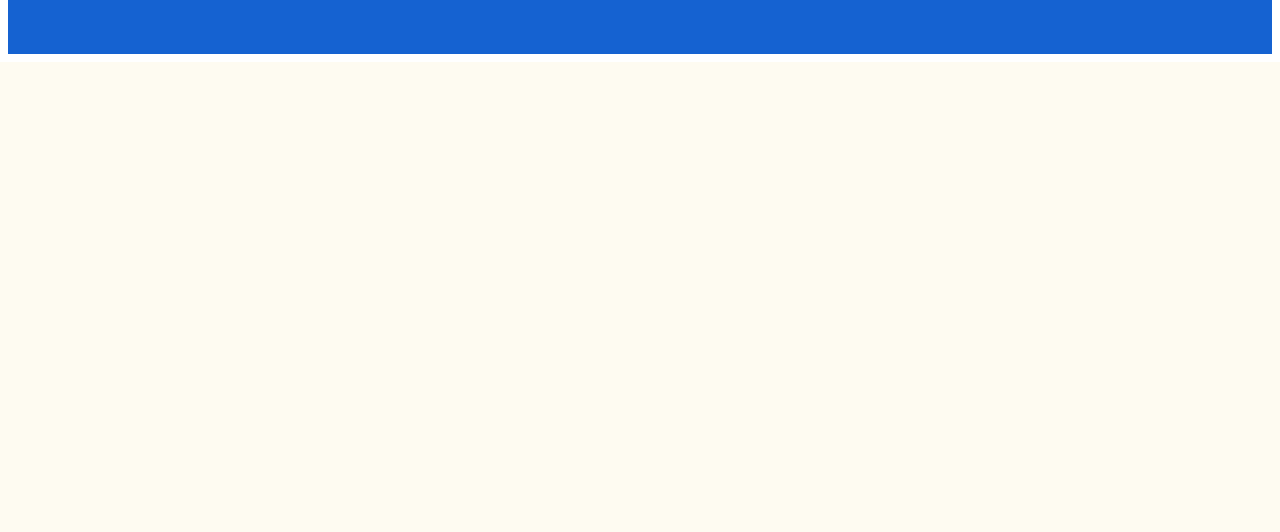
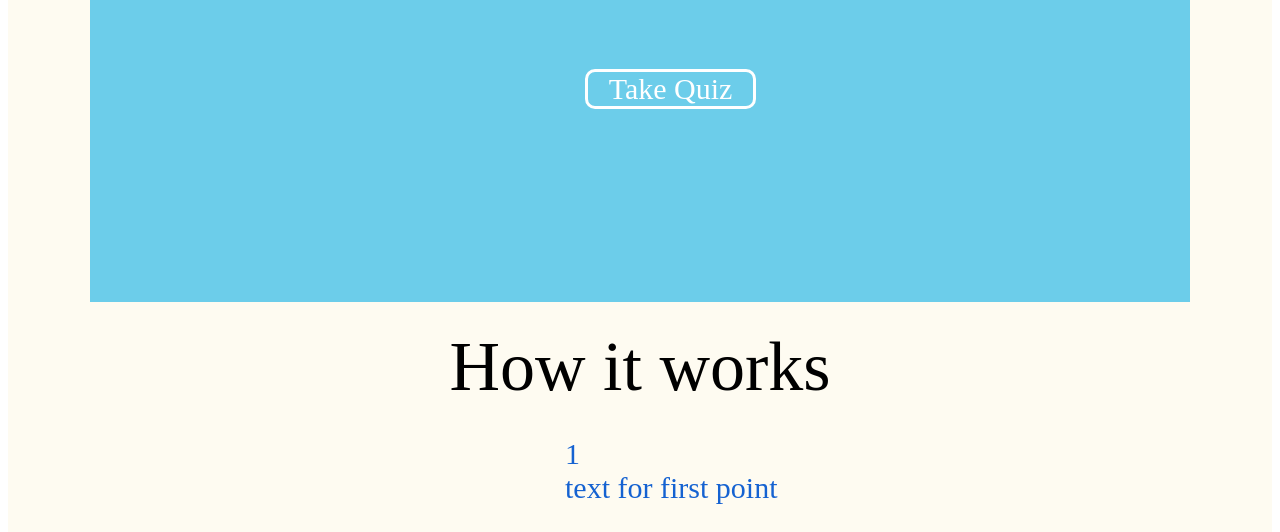
Before and after one commit to Kevinland123/PersonaGram, a Flask app: page / in a window 1280 px wide. Shown: the part 821-1353 px from the top of the page. Before the commit the page ends 883 px from the top, so only its background shows below. Run offline with Flask 2, Linux system fonts and the light colour scheme.

Commit message:
home page progress

```diff
--- a/ala/static/css/style.css
+++ b/ala/static/css/style.css
@@ -93,3 +93,105 @@ a {
     text-decoration: none;
     color: black;
 }
+
+.frameBG{
+    display: block;
+    background-color: #6CCDEA;
+
+  }
+
+  .frameBox{
+    max-width: 1100px;
+    margin-left: auto;
+    margin-right: auto;
+    text-align: center;
+    height: 900px;
+  }
+
+  .frame_header{
+    font-size: 50px;
+    color: white;
+  }
+
+  .quiz_button{
+    color: white;
+    border: solid;
+    border-radius: 10px;
+    width: 15%;
+    margin-left: 45%;
+    font-size: 30px;
+  }
+
+
+
+  .quiz_buttona {
+    text-decoration: none;
+    color: white;
+  }
+
+
+
+  .quiz_button2{
+    color: blue;
+    border: solid;
+    border-radius: 10px;
+    width: 15%;
+    margin-left: 45%;
+    font-size: 30px;
+    text-align: center;
+  }
+
+  .quiz_button2a {
+      text-align: center;
+      color: blue;
+  }
+
+  .home{
+    display:block;
+    color: black;
+    margin: 25px;
+    font-size: 70px;
+
+  }
+
+  everythingOnOneLine {
+   white-space: nowrap;
+  }
+
+  everythingOnOneLine * {
+   display: inline-block;
+  }
+
+  .numberElems {
+      font-size: 30px;
+      color: #1562D1;
+      margin-left: 350px;
+  }
+
+  .numberElems2{
+    font-size: 30px;
+    color: #1562D1;
+    margin-right: 400px;
+  }
+
+  .title{
+    text-align: center;
+    margin: 25px;
+    font-size: 70px;
+
+  }
+
+  .first {
+    text-align: left;
+    margin-left: 100px;
+  }
+
+  .second {
+    text-align: right;
+    margin-right: 100px;
+  }
+
+  .third {
+    text-align: left;
+    margin-left: 100px;
+  }
--- a/ala/templates/index.html
+++ b/ala/templates/index.html
@@ -1,4 +1,42 @@
 {% extends "base.html" %}
 {% block content %}
-Hello world! This is the ALA group's web page.
+<div class="frameBG">
+  <div class="frameBox">
+    <div class="frame_header">
+      <h1>2 lines text max of tag line here</h1>
+      <img src="{{ url_for('static', filename='images/Group.png') }}" alt="box"><br><br>
+      <div class="quiz_button">
+        <a class="quiz_buttona" href="/quiz/"> Take Quiz </a>
+      </div>
+    </div>
+  </div>
+</div>
+<div class="home">
+<p class="title"> How it works </p>
+  <div class="everythingOnOneLine">
+    <div class="first">
+      <p class="numberElems"> 1 <br> text for first point </p>
+      <img src="{{ url_for('static', filename='images/home1.png') }}" alt="box">
+    </div>
+  </div>
+  <div class="everythingOnOneLine">
+    <div class="second">
+      <p class="numberElems2"> 2 <br> text for second point </p>
+      <img src="{{ url_for('static', filename='images/home2.png') }}" alt="box"><br>
+    </div>
+  </div>
+  <div class="everythingOnOneLine">
+    <div class="third">
+      <p class="numberElems"> 3 <br> text for third point </p>
+      <img src="{{ url_for('static', filename='images/home3.png') }}" alt="box"><br>
+    </div>
+  </div>
+</div>
+
+<div class="quiz_button2">
+  <a class="quiz_button2a" href="/quiz/"> Take Quiz </a>
+</div>
+<br>
+
+
 {% endblock %}
```
